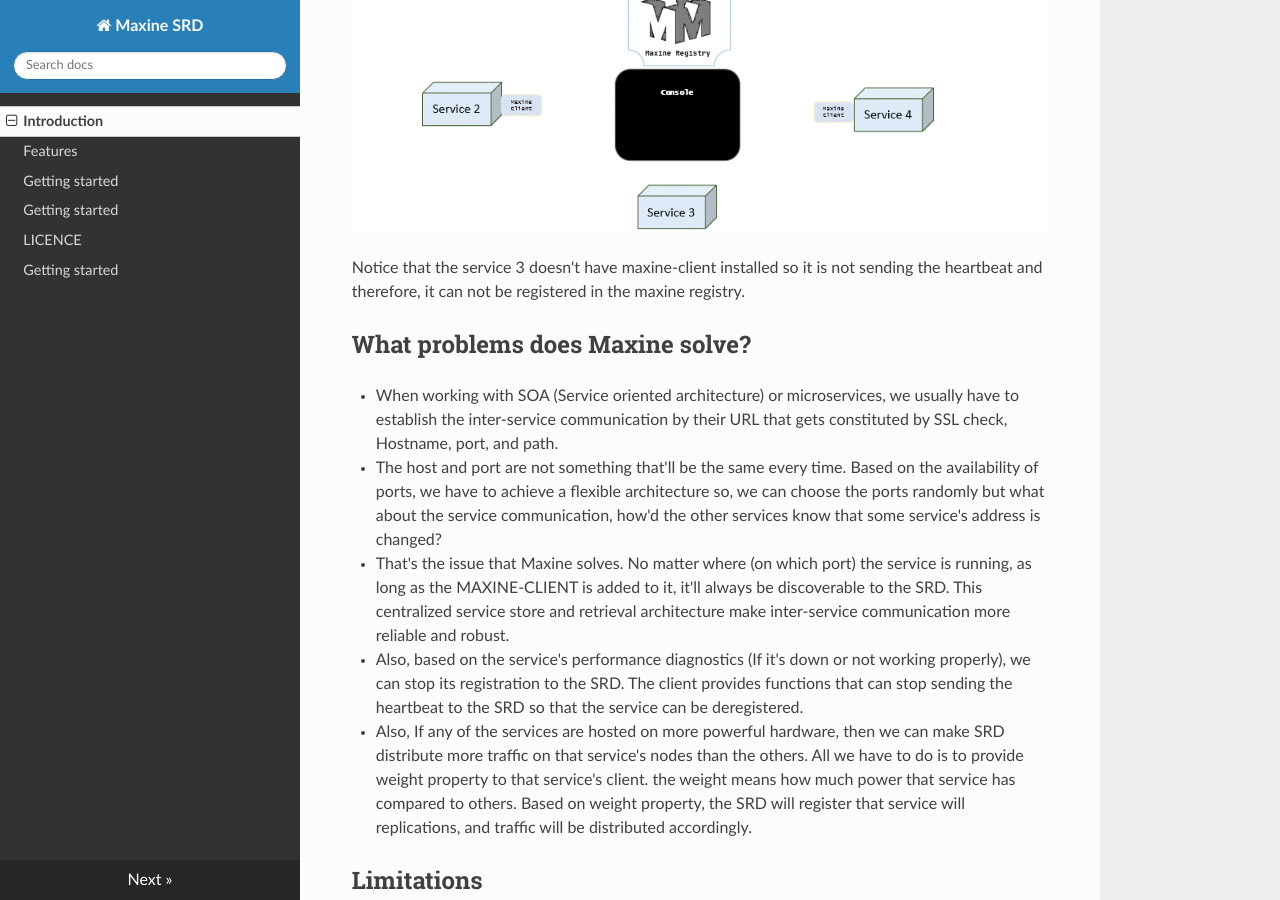
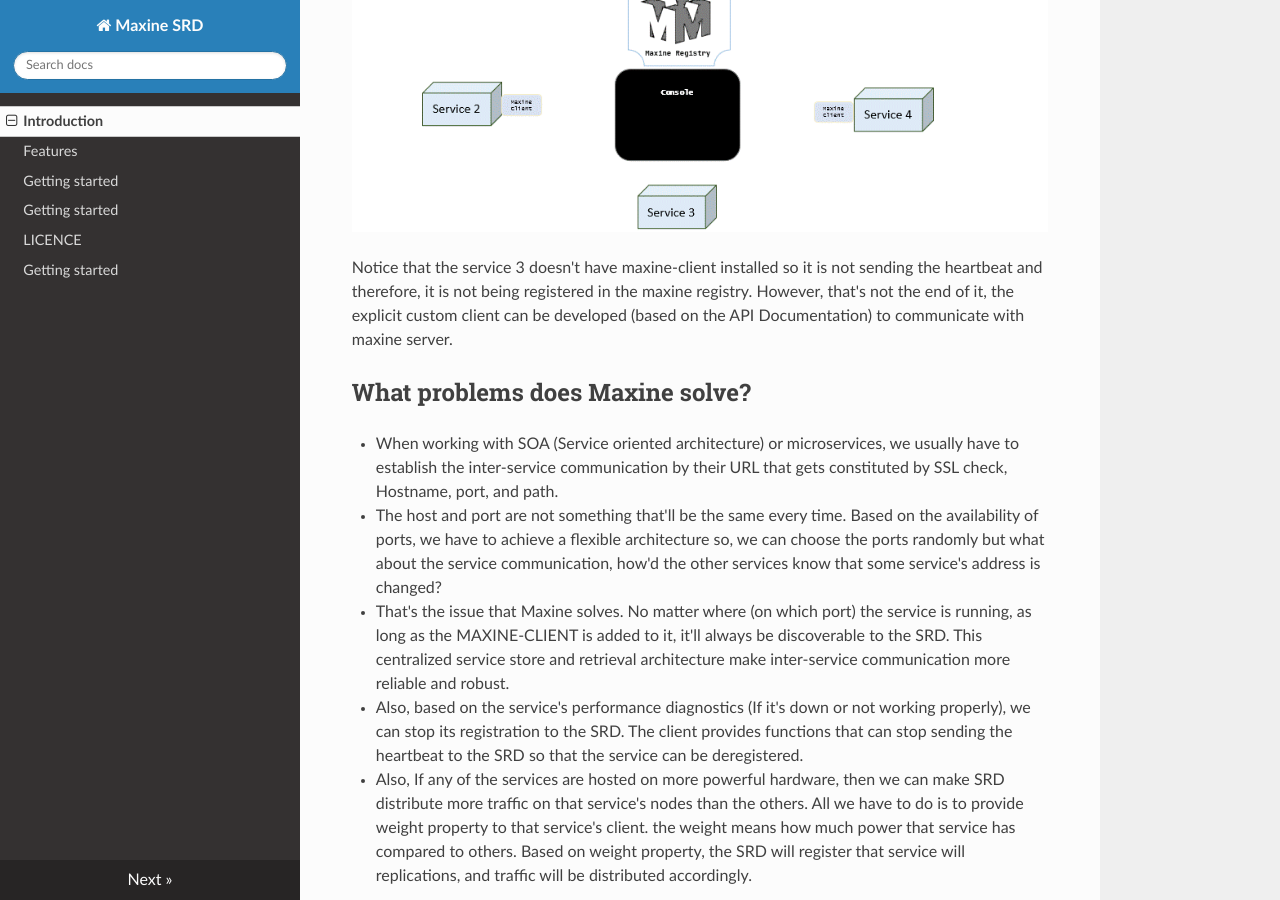
Before and after one commit to VrushankPatel/Maxine, an MkDocs documentation site: the page built from docs/index.md, in a window 1280 px wide and 900 px high, scrolled down 1409 px. Built offline with MkDocs 1.6.1, drawn with Linux system fonts in a browser that asks for light colours; nearby versions of some CDN libraries.

```diff
--- a/docs/index.md
+++ b/docs/index.md
@@ -35,7 +35,8 @@ Below is a tiny animation that explains how maxine registers all the services in
 <br/><br/>
 <img src="img/anim/maxine-registry.gif" />
 <br/><br/>
-Notice that the service 3 doesn't have maxine-client installed so it is not sending the heartbeat and therefore, it can not be registered in the maxine registry.
+Notice that the service 3 doesn't have maxine-client installed so it is not sending the heartbeat and therefore, it is not being registered in the maxine registry.
+However, that's not the end of it, the explicit custom client can be developed (based on the API Documentation) to communicate with maxine server.
 
 ## What problems does Maxine solve?
 
```
Also changed, not shown: README.md (+1 -1 lines), 1 other file.
